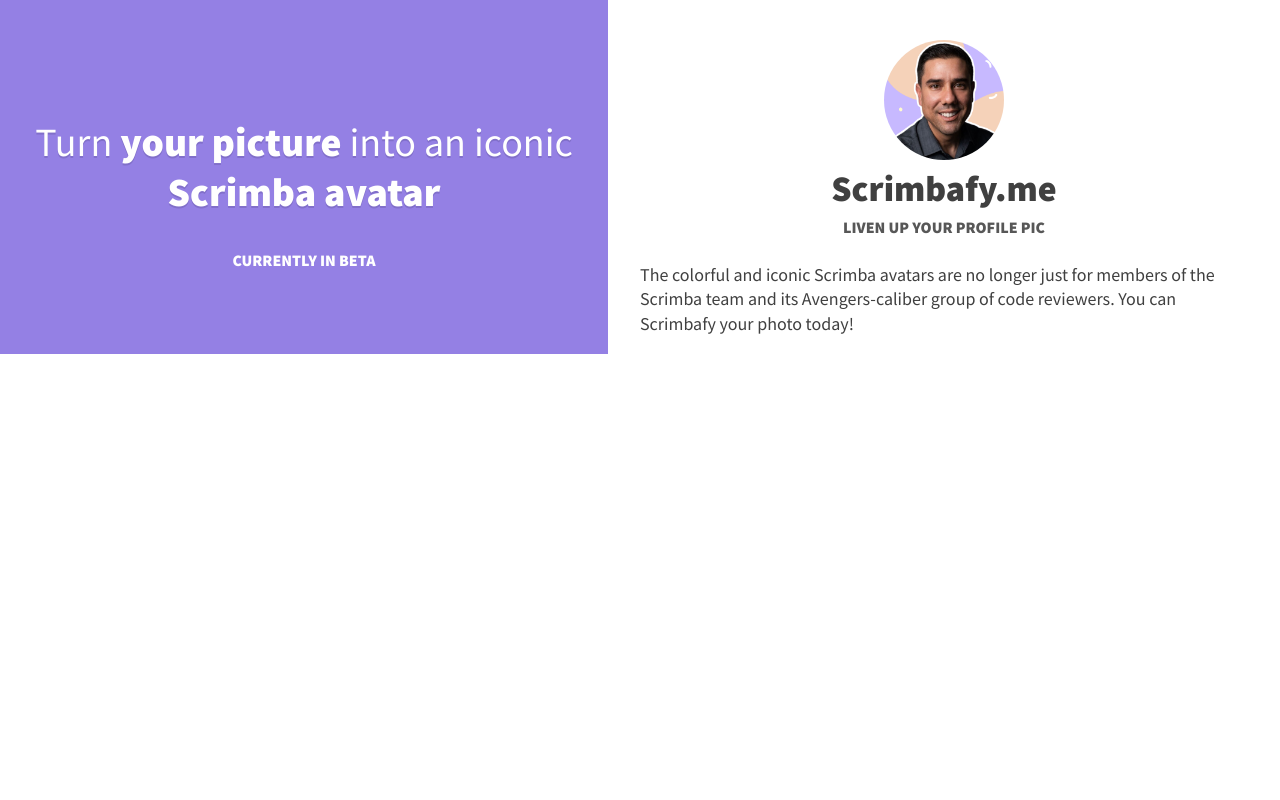
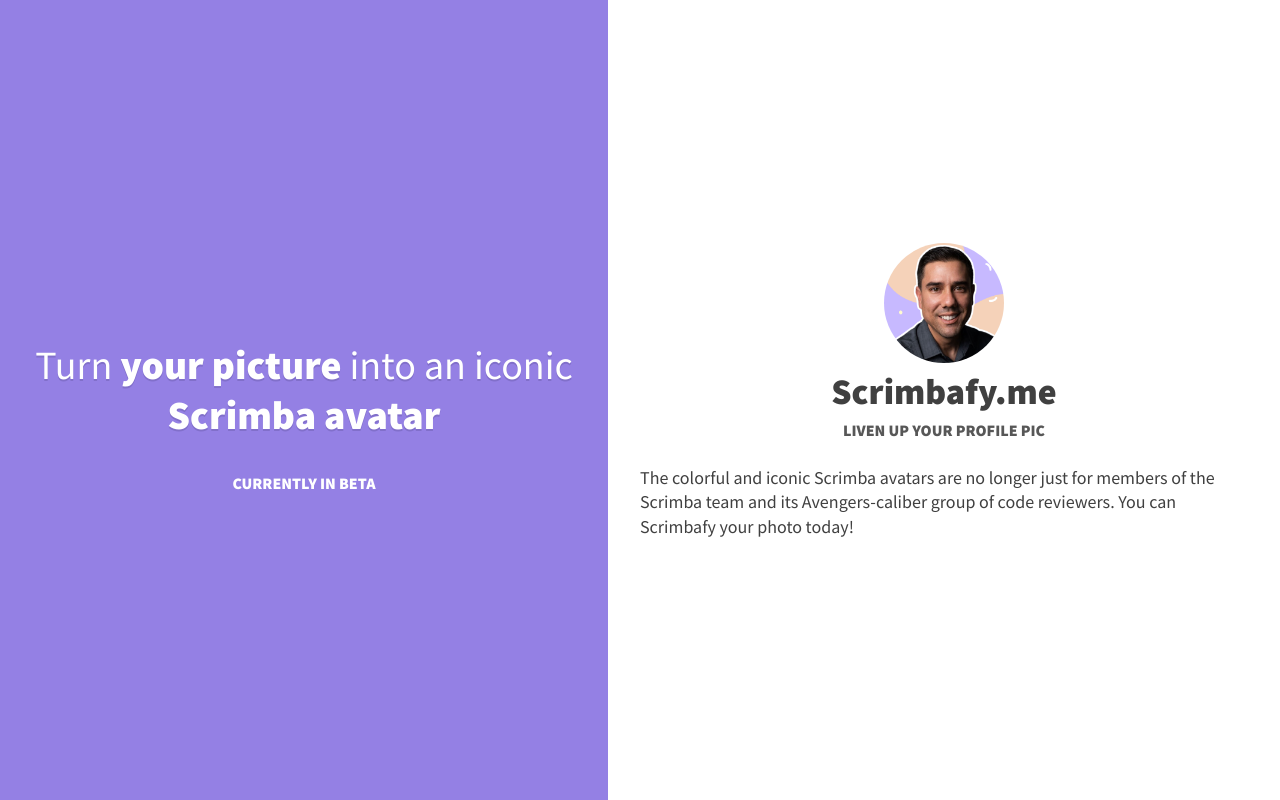
Before and after one commit to collinmorudi/mini-web-projects, a website built with Vite: page product-page/index.html in a window 1280 px wide. Built offline with nearby package versions, Linux system fonts and the light colour scheme.

Commit message:
Aligned content to the center of the viewport

```diff
--- a/product-page/styles.css
+++ b/product-page/styles.css
@@ -7,13 +7,6 @@
 /* =================
     Typography
    ================= */
-
-/*
-  Challenge: Set the initial styles for text
-    - Set the paragraph to a relative font-size value equal to 18px
-    - Set the p line-height to 1.35 times its font-size value
-    - Give .subheading a bottom margin in em equal to half its font-size value
-*/
 
 h1 {
     font-size: 2.5rem;
@@ -41,8 +34,8 @@
     margin-bottom: 0.5em;
 }
 
-.subheading,
-.beta-text {
+.beta-text,
+.subheading {
     text-transform: uppercase;
 }
 
@@ -92,13 +85,30 @@
 /* =================
     Media queries
    ================= */
+
+/*
+  Challenge:
+    - Expand the height of .intro so that it takes up
+      the full height of the browser window
+    - Vertically center the content inside .main-content
+*/
+
 @media (min-width: 576px) {
-    body{
+    body {
         display: flex;
     }
 
     .intro,
     .main-content {
-        flex: 1; /* width: 50%; */
+        width: 50%;
+    }
+
+    .intro {
+        min-height: 100vh;
+    }
+
+    .main-content {
+        justify-content: center;
+        padding-top: 0;
     }
 }
```
